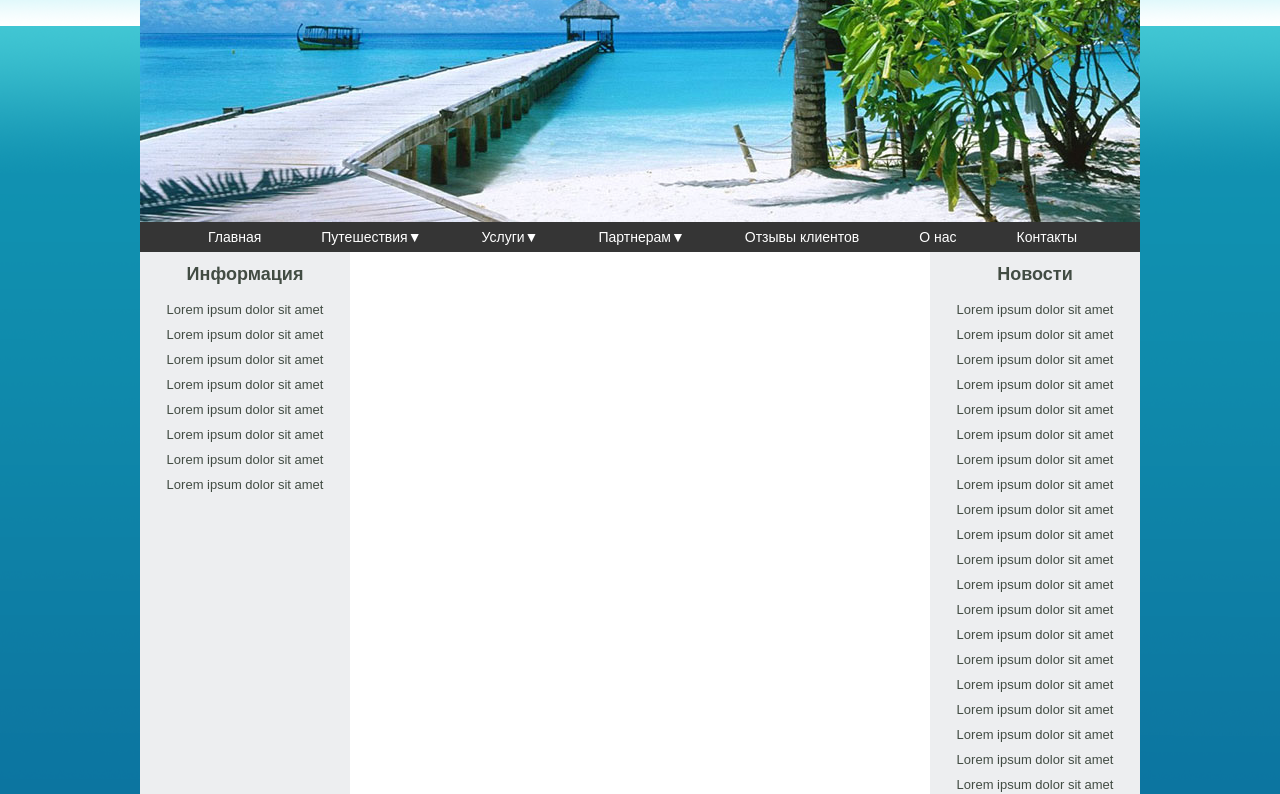
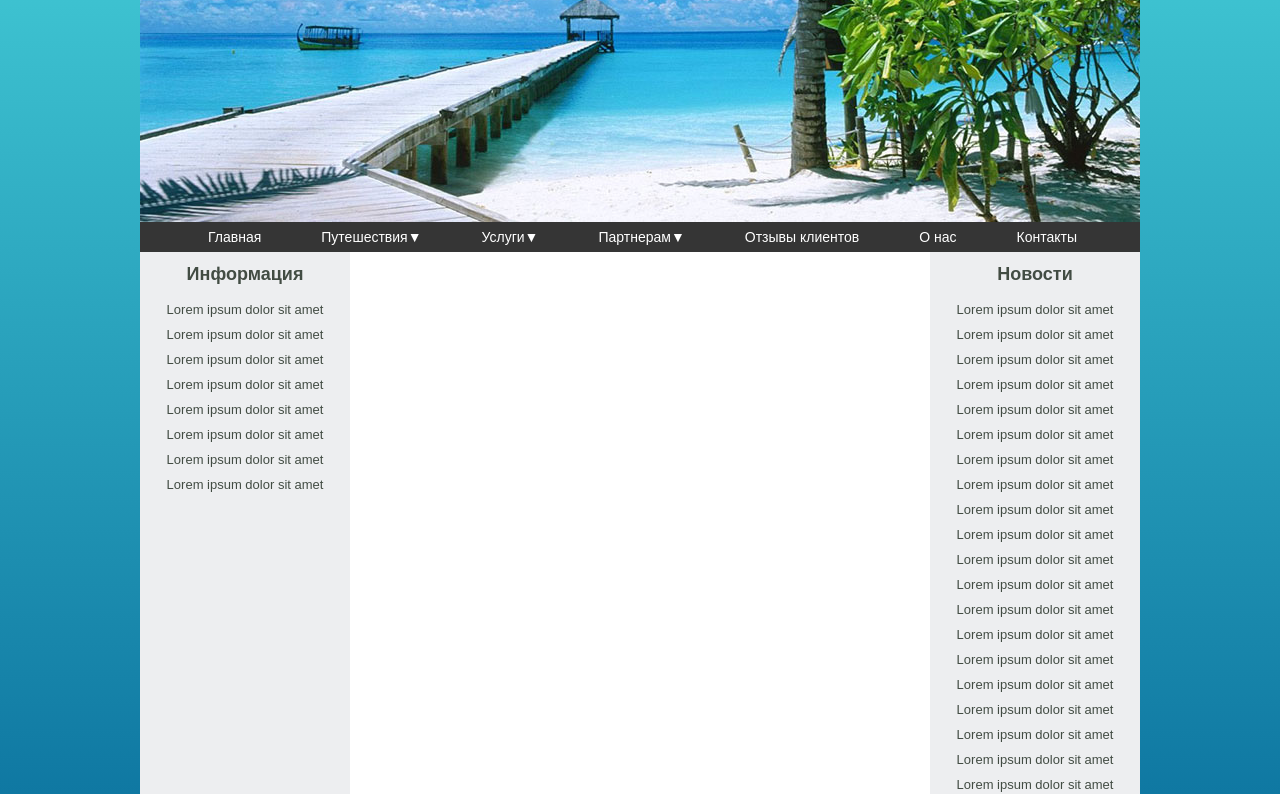
Before and after one commit to fixed161/homework4, a plain HTML site: page index.html in a window 1280 px wide. Shown: the part 187-981 px from the top of the page. Drawn offline with Linux system fonts and the light colour scheme.

Commit message:
change backgrount in style.css

```diff
--- a/css/style.css
+++ b/css/style.css
@@ -4,7 +4,12 @@
 }
 
 body {
-    background: url('../img/background.png');
+    background: #128aa7;
+    /*background: linear-gradient(to bottom, #1dcfe3, #f8fefe);*/
+}
+
+.main {
+    background: linear-gradient(to bottom, #3ec3d1, #0c739f);
 }
 
 /*HEADER*/
--- a/index.html
+++ b/index.html
@@ -8,12 +8,13 @@
   <title>Homework4</title>
 </head>
 <body>
-    <div class="main">
-      <div class="fon"></div>
+
+
         <div class="header">
           <img src="img/logo.png" alt=""/>
           <div class="img-header"><img src="img/contacts.png" alt=""></div>
           </div>
+        <div class="main">
           <div class="beach">
             <img src="img/beach.jpg" alt="">
           </div>
```
